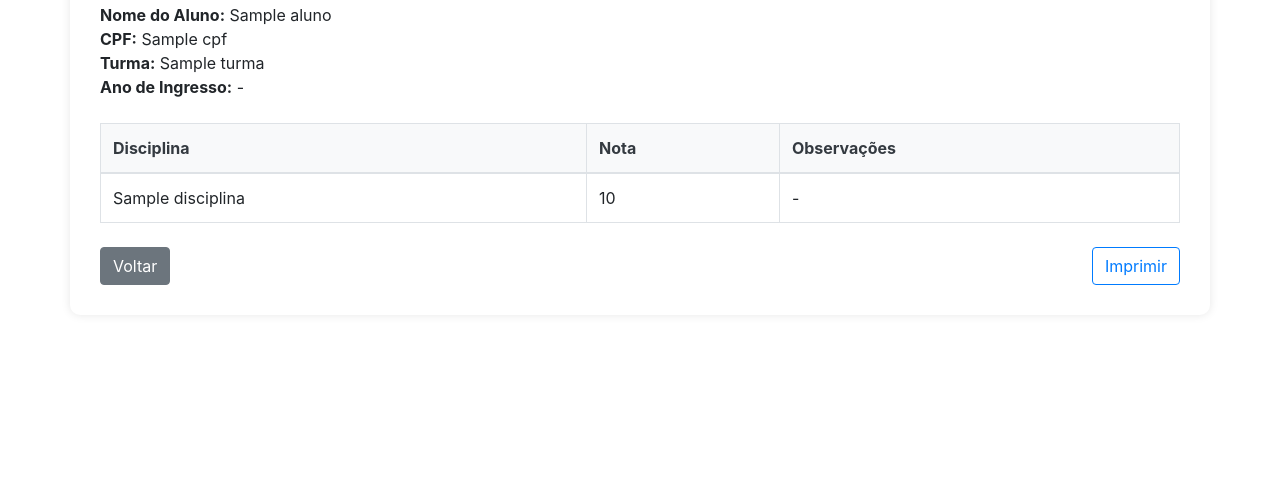
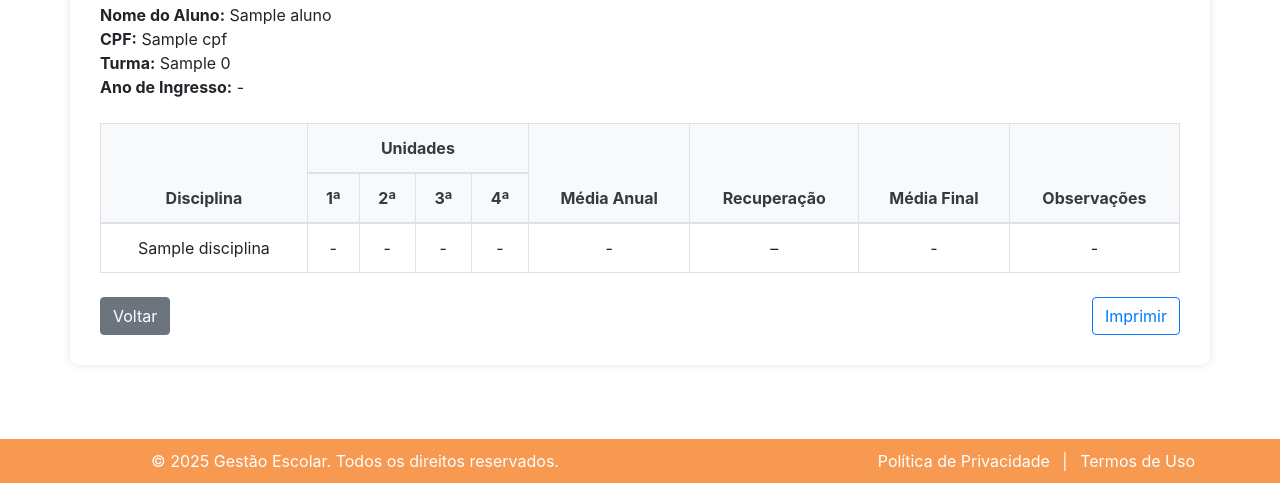
Before and after one commit to goutembergNapster/escolar, a Django app: template home/templates/plantaopro/pages/boletim.html in a window 1280 px wide. Shown: the part 317-800 px from the top of the page. Run offline with Django 3.2, Linux system fonts and the light colour scheme; the template is opened without the code that fills it: most values are stand-ins (such as "Sample title", 1, 10 or a date in 2020); some libraries are stand-ins or nearby versions.

Commit message:
ajuste_boletim

```diff
--- a/home/templates/plantaopro/pages/boletim.html
+++ b/home/templates/plantaopro/pages/boletim.html
@@ -1,10 +1,12 @@
 {% load static %}
+{% load dict_utils %}
 <!DOCTYPE html>
 <html lang="pt-br">
 <head>
   {% include 'plantaopro/partials/_head.html' %}
 </head>
 <body>
+{% include 'plantaopro/partials/_nav.html' %}
 {% block content %}
 <div class="container mt-4" style="background: #fff; padding: 30px; border-radius: 10px; box-shadow: 0 0 10px rgba(0,0,0,0.1);">
   <div class="text-center mb-4">
@@ -15,28 +17,43 @@
   <div class="mb-4">
     <strong>Nome do Aluno:</strong> {{ aluno.nome }}<br>
     <strong>CPF:</strong> {{ aluno.cpf }}<br>
-    <strong>Turma:</strong> {{ aluno.turma.nome|default:"-" }}<br>
+    <strong>Turma:</strong> {{ aluno.turmas.all.0.nome|default:"-" }}<br>
     <strong>Ano de Ingresso:</strong> {{ aluno.ano_ingresso|default:"-" }}<br>
   </div>
 
-  <table class="table table-bordered">
+  <table class="table table-bordered text-center">
     <thead class="bg-light text-dark">
       <tr>
-        <th>Disciplina</th>
-        <th>Nota</th>
-        <th>Observações</th>
+        <th rowspan="2">Disciplina</th>
+        <th colspan="4">Unidades</th>
+        <th rowspan="2">Média Anual</th>
+        <th rowspan="2">Recuperação</th>
+        <th rowspan="2">Média Final</th>
+        <th rowspan="2">Observações</th>
+      </tr>
+      <tr>
+        <th>1ª</th>
+        <th>2ª</th>
+        <th>3ª</th>
+        <th>4ª</th>
       </tr>
     </thead>
     <tbody>
-      {% for nota in notas %}
+      {% for disciplina, dados in boletim.items %}
       <tr>
-        <td>{{ nota.disciplina.nome }}</td>
-        <td>{{ nota.valor }}</td>
-        <td>{{ nota.observacao|default:"-" }}</td>
+        <td>{{ disciplina }}</td>
+        <td>{{ dados|dict_get:"1"|default:"-" }}</td>
+        <td>{{ dados|dict_get:"2"|default:"-" }}</td>
+        <td>{{ dados|dict_get:"3"|default:"-" }}</td>
+        <td>{{ dados|dict_get:"4"|default:"-" }}</td>
+        <td>{{ dados.media|default:"-" }}</td>  {# Média Anual #}
+        <td>–</td>  {# Recuperação pode ser ajustada depois se houver campo #}
+        <td>{{ dados.media|default:"-" }}</td>  {# Média Final = igual à Anual por enquanto #}
+        <td>{{ dados.obs|default:"-" }}</td>
       </tr>
       {% empty %}
       <tr>
-        <td colspan="3" class="text-center">Nenhuma nota registrada.</td>
+        <td colspan="9" class="text-center">Nenhuma nota registrada.</td>
       </tr>
       {% endfor %}
     </tbody>
@@ -48,5 +65,8 @@
   </div>
 </div>
 {% endblock %}
+<div>
+      {% include 'plantaopro/partials/_footer.html' %}
+    </div>
 </body>
 </html>
--- a/home/templates/plantaopro/pages/listar_turmas_boletim.html
+++ b/home/templates/plantaopro/pages/listar_turmas_boletim.html
@@ -5,6 +5,7 @@
   {% include 'plantaopro/partials/_head.html' %}
 </head>
 <body>
+{% include 'plantaopro/partials/_nav.html' %}
 <div class="container mt-5">
   <h3 class="mb-4">Selecionar Turma e Aluno</h3>
 
@@ -34,7 +35,7 @@
       <tr>
         <td>{{ aluno.nome }}</td>
         <td>
-          <a href="{% url 'visualizar_boletim' aluno.id %}" class="btn btn-sm btn-info">
+          <a href="{% url 'visualizar_boletim' aluno.id %}?turma={{ turma_id }}" class="btn btn-sm btn-info">
             Visualizar Boletim
           </a>
         </td>
@@ -44,5 +45,8 @@
   </table>
   {% endif %}
 </div>
+<div>
+      {% include 'plantaopro/partials/_footer.html' %}
+    </div>
 </body>
 </html>
--- /dev/null
+++ b/home/templatetags/dict_utils.py
@@ -0,0 +1,6 @@
+from django import template
+register = template.Library()
+
+@register.filter
+def dict_get(d, key):
+    return d.get(str(key), None)
```
Also changed, not shown: home/views.py (+36 -3 lines), 1 other file.
